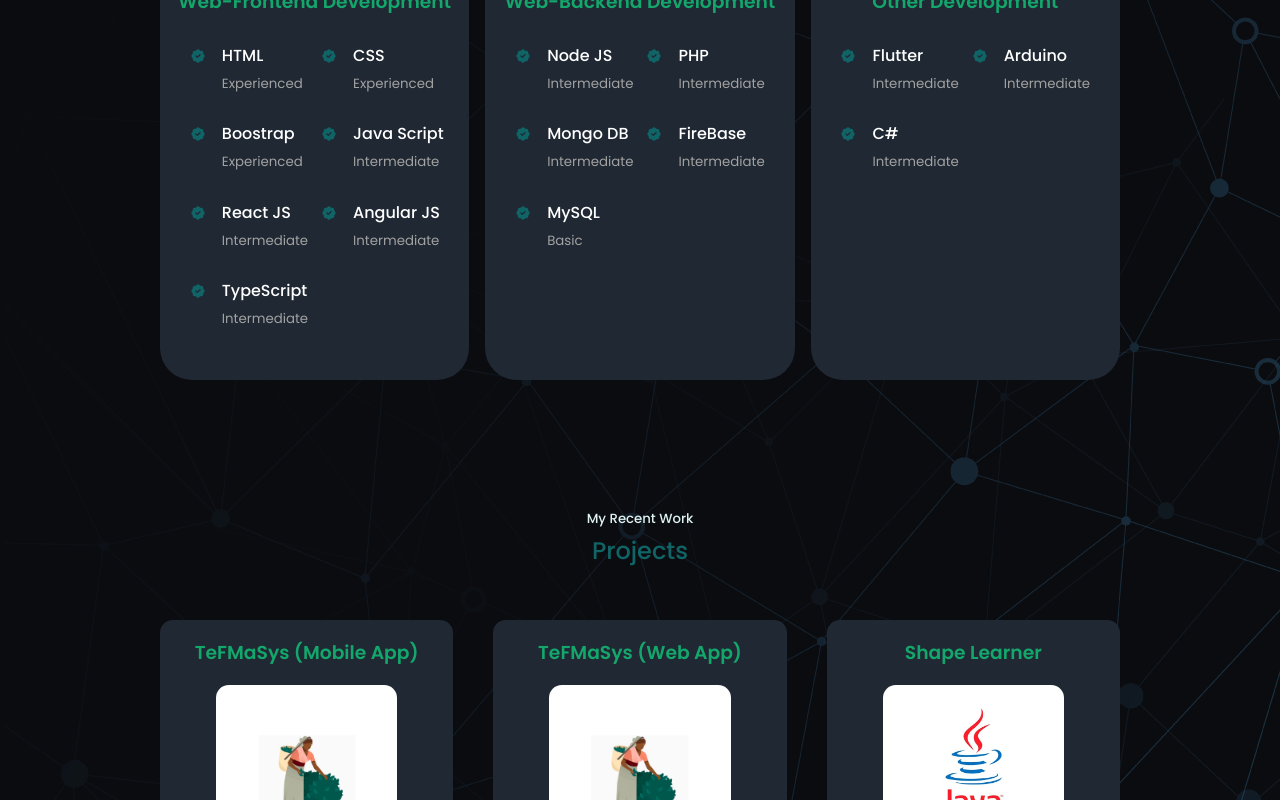
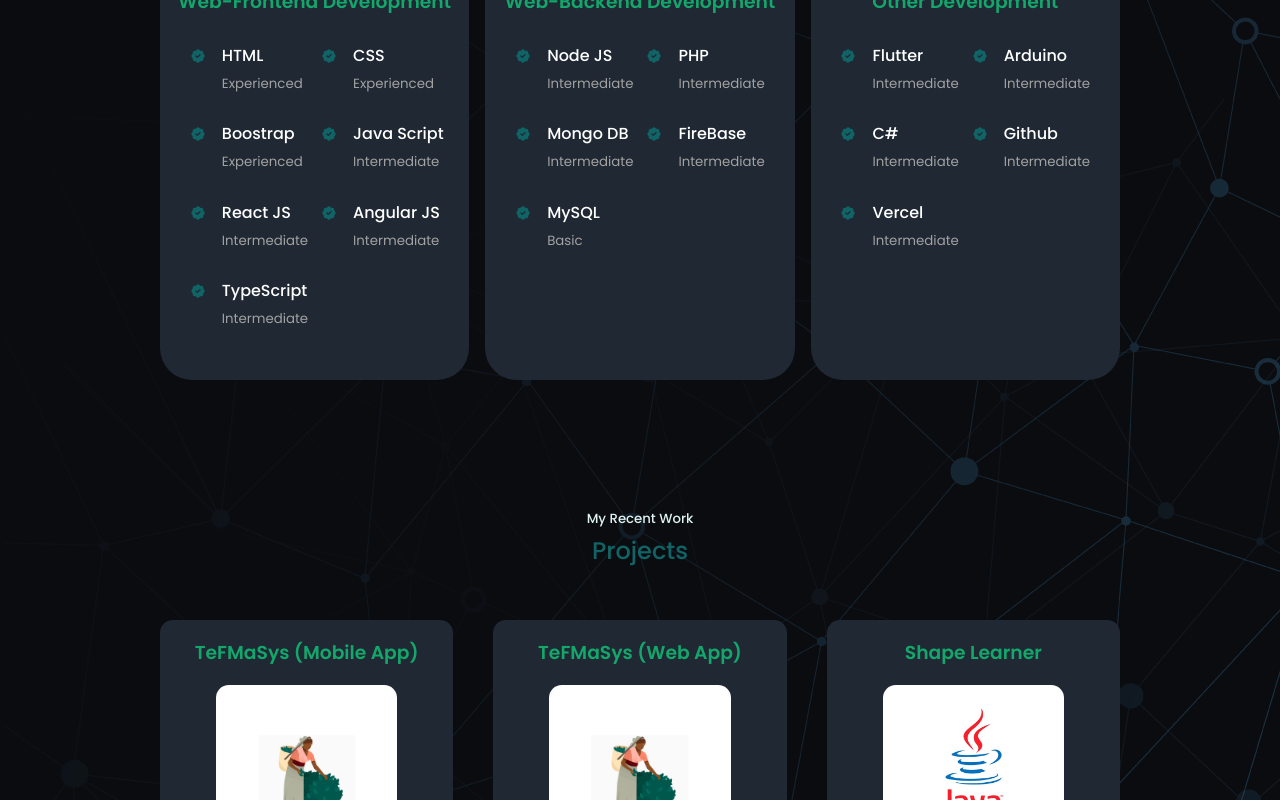
Before and after one commit to Upasara/My-Portfolio, a React (Create React App) app: page / in a window 1280 px wide. Shown: the part 2160-2960 px from the top of the page. Built offline with nearby package versions, Linux system fonts and the light colour scheme.

Commit message:
add images

```diff
--- a/src/components/header/header.css
+++ b/src/components/header/header.css
@@ -57,27 +57,18 @@
 /* *************** MEDIA QUERIES (SMALL DEVICES) *************** */
 @media screen and (max-width: 1020px){
     header{
-        height: 100vh;
+        height: 90vh;
     }
 }
 
 /* *************** MEDIA QUERIES (MEDIUM DEVICES) *************** */
 @media screen and (max-width: 600px){
     header{
-        height: 100vh;
+        height: 65vh;
     }
 
     .header_socials{
-        display: flex;
-        flex-direction: column;
-        align-items: center;
-        justify-content: center;
-        gap: 1rem;
-        position: absolute;
-
-        font-size: 1.5rem;
-
-        padding-left:46%;
+        display: none;
     }
 
 
--- a/src/components/proj/Proj.jsx
+++ b/src/components/proj/Proj.jsx
@@ -1,11 +1,9 @@
 import React, { useState } from 'react'
 import './proj.css'
-import IMG11 from '../../assets/mobile12.jpg'
-import IMG12 from '../../assets/mobile11.jpg'
 import IMG13 from '../../assets/mobile13.png'
 import IMG2 from '../../assets/swing.jpg'
 import IMG3 from '../../assets/IOT2.jpg'
-
+import IMG4 from '../../assets/rathaya-ss.png'
 
 // display th list of article using array
 const list = [
@@ -44,7 +42,7 @@
   {
     id: 1,
     title:'RATHAYA (User Panel)',
-    image: IMG3,
+    image: IMG4,
     des: 'Explore the future of vehicle maintenance with Rathaya, an innovative web app designed to streamline the process of purchasing auto parts. 🌐 Users can register to discover and order the exact parts they need from a trusted auto shop, all within a few clicks. Our unique features include real-time chat for instant verification 📲, post-delivery payment options for guaranteed satisfaction 💸, and an intuitive admin panel for seamless management. 🖥️ Rathaya ensures a hassle-free shopping experience, delivering reliability right to your doorstep. 🏡',
     github: 'https://github.com/Upasara/auto_part.git',
     demo: 'https://www.facebook.com'
@@ -52,7 +50,7 @@
   {
     id: 1,
     title:'RATHAYA (Admin Panel)',
-    image: IMG3,
+    image: IMG4,
     des: 'Take control of your auto parts business with Rathaya’s Admin Panel, engineered to simplify inventory and order management. 📊 This robust backend interface lets shop owners effortlessly input new parts, update details, and monitor stock levels. 🔄 Real-time order tracking ensures that every customer request is met promptly and accurately. 📦 With intuitive controls and a clear dashboard, the Rathaya Admin Panel transforms the complexities of business operations into a streamlined, user-friendly experience. Enhance your shop’s efficiency and customer satisfaction with just a few clicks! 🌟',
     github: 'https://github.com/Upasara/auto_part.git',
     demo: 'https://www.facebook.com'
--- a/src/components/skills/Skills.jsx
+++ b/src/components/skills/Skills.jsx
@@ -1,9 +1,6 @@
 import React from 'react'
 import './skills.css'
-import { FaCheckCircle } from "react-icons/fa";
-import { PiSealCheckFill } from "react-icons/pi";
 import { TbDiscountCheckFilled } from "react-icons/tb";
-import { IoShieldCheckmark } from "react-icons/io5";
 
 const Skills = () => {
   return (
@@ -140,6 +137,20 @@
                 <small className="text-small">Intermediate</small>
               </div>
             </article>
+            <article className="skills_details">
+              <TbDiscountCheckFilled className='skills_details-icon' />
+              <div>
+                <h4>Github</h4>
+                <small className="text-small">Intermediate</small>
+              </div>
+            </article>
+            <article className="skills_details">
+              <TbDiscountCheckFilled className='skills_details-icon' />
+              <div>
+                <h4>Vercel</h4>
+                <small className="text-small">Intermediate</small>
+              </div>
+            </article>
 
 
           </div>
```
Also changed, not shown: src/assets/rathaya-ss.png (added).
